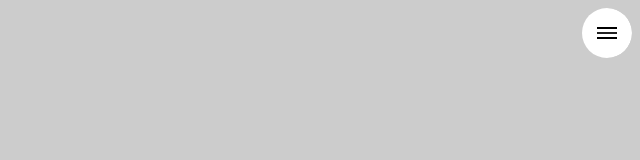
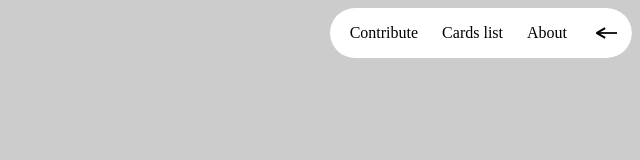
Before and after one commit to Jedi515/mts-bot_frontend, a plain HTML site: page index.html in a window 1280 px wide. Both pictures are taken after a click on the link 1247 px from the left and 33 px from the top of the page. Shown: the whole page, without its empty margins (640-1280 px from the left). Drawn offline with nearby package versions, Linux system fonts and the light colour scheme; no server answers.

Commit message:
Move trigger into load

```diff
--- a/burger.html
+++ b/burger.html
@@ -6,4 +6,3 @@
     </nav>
     <a href="#!" class="menu-btn"><span></span></a>
 </div>
-<script src="./js/burger.js"></script>
--- a/js/load_burger.js
+++ b/js/load_burger.js
@@ -4,4 +4,9 @@ fetch("./burger.html")
   })
   .then(data => {
     document.querySelector("header").innerHTML = data;
+    $('.menu-btn').on('click', function(e){
+      e.PreventDefault;
+      $(this).toggleClass('menu-btn_active');
+      $('.menu-nav').toggleClass('menu-nav_active');
+    });
   });
```
